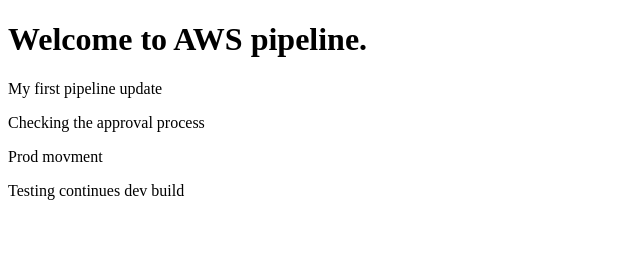
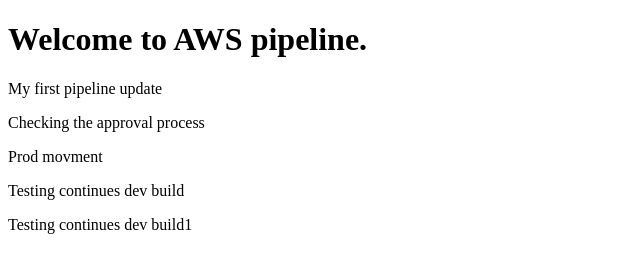
Before and after one commit to chivalrykarthik/firstpipeline, a plain HTML site: page index.html in a window 1280 px wide. Shown: the whole page, without its empty margins (0-640 px from the left). Drawn offline with Linux system fonts and the light colour scheme.

Commit message:
Test build

```diff
--- a/index.html
+++ b/index.html
@@ -11,5 +11,6 @@
     <p>Checking the approval process</p>
     <p>Prod movment</p>
     <p>Testing continues dev build</p>
+    <p>Testing continues dev build1</p>
 </body>
 </html>
```
